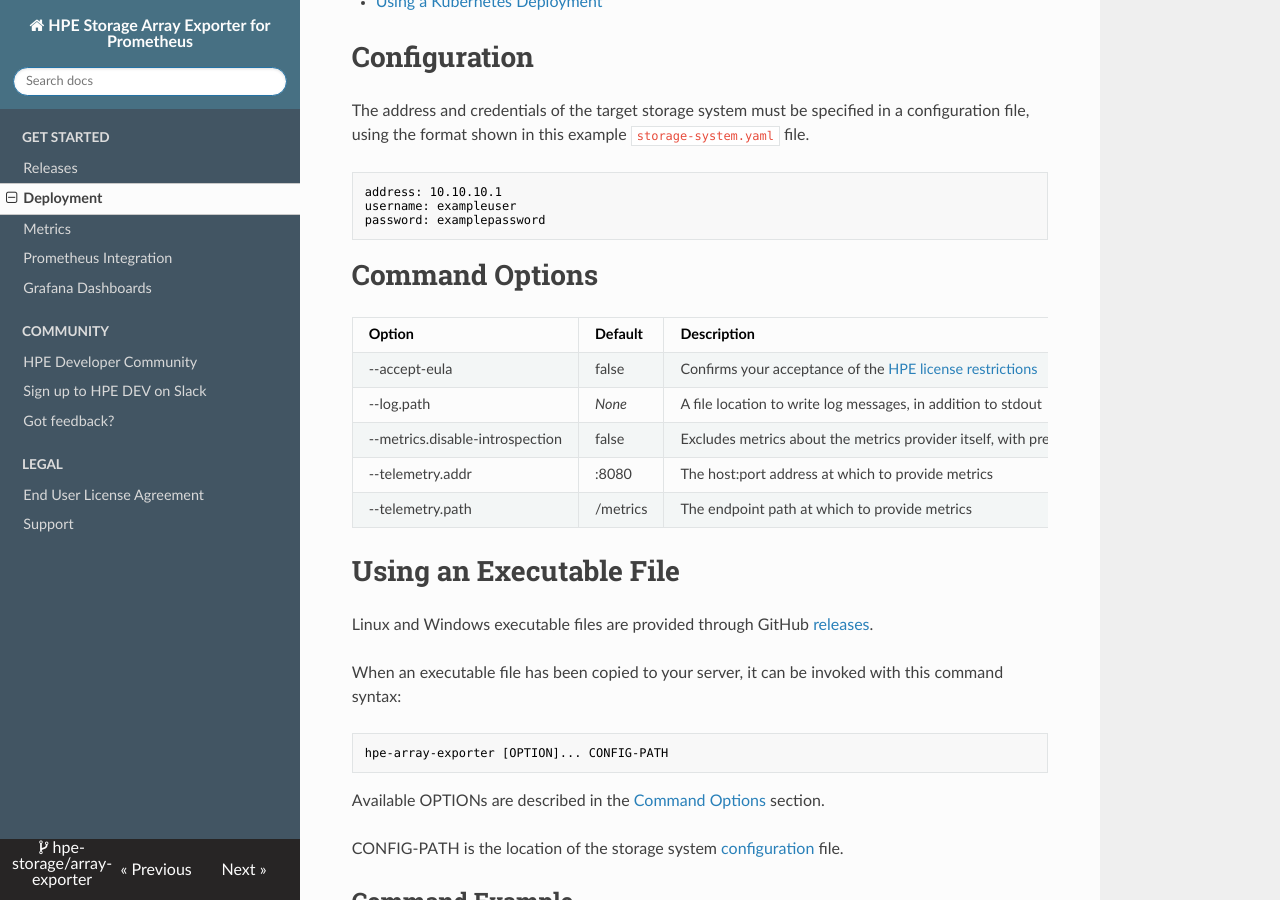
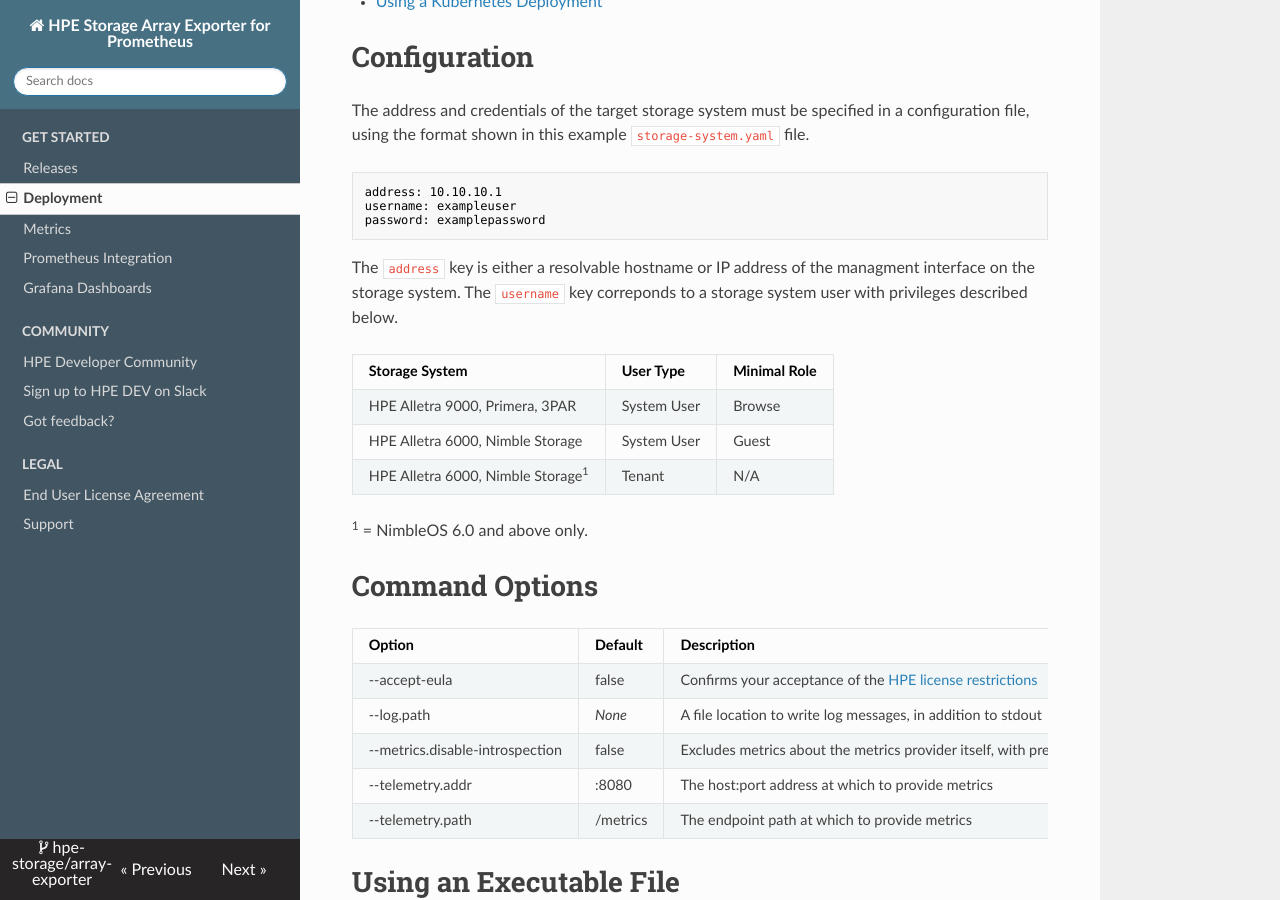
Before and after one commit to hpe-storage/array-exporter, an MkDocs documentation site: the page built from docs/deployment/index.md, in a window 1280 px wide and 900 px high, scrolled down 373 px. Built offline with MkDocs 1.6.1, drawn with Linux system fonts in a browser that asks for light colours; nearby versions of some CDN libraries.

Commit message:
Adding role requirements
Signed-off-by: Michael Mattsson <michael.mattsson@gmail.com>

````diff
--- a/docs/deployment/index.md
+++ b/docs/deployment/index.md
@@ -11,6 +11,16 @@
 username: exampleuser
 password: examplepassword
 ```
+
+The `address` key is either a resolvable hostname or IP address of the managment interface on the storage system. The `username` key correponds to a storage system user with privileges described below.
+
+| Storage System                               | User Type   | Minimal Role   |
+| :------------------------------------------- | :---------- | :------------- |
+| HPE Alletra 9000, Primera, 3PAR              | System User | Browse         |
+| HPE Alletra 6000, Nimble Storage             | System User | Guest          |
+| HPE Alletra 6000, Nimble Storage<sup>1</sup> | Tenant      | N/A            |
+
+<sup>1</sup> = NimbleOS 6.0 and above only.
 
 # Command Options
 
````
